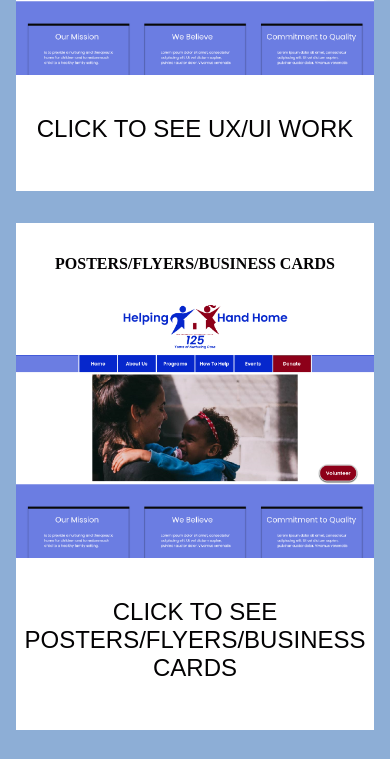
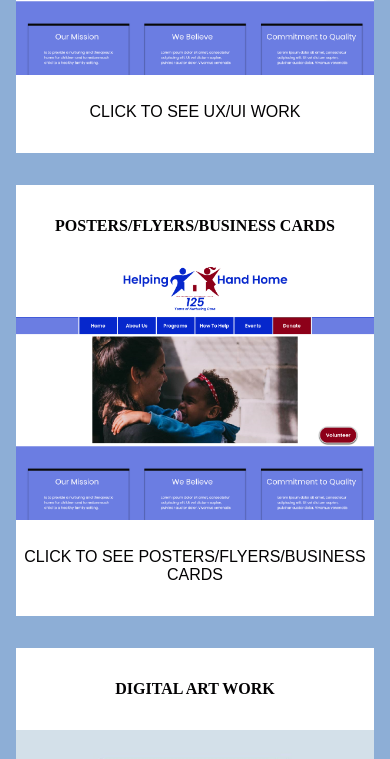
Before and after one commit to giltinobernal/giltinobernal.github.io, a plain HTML site: page unit_8/index.html in a window 390 px wide. Shown: the part 1160-1919 px from the top of the page. Drawn offline with Linux system fonts and the light colour scheme; a web font is replaced by a local one.

Commit message:
update media queries

```diff
--- a/unit_8/css/style.css
+++ b/unit_8/css/style.css
@@ -204,7 +204,6 @@
 		font-size: 1em;
 	}
 
-	a {
+	#uxtitle {
 		font-size: 1em;
-	}
 }
```
